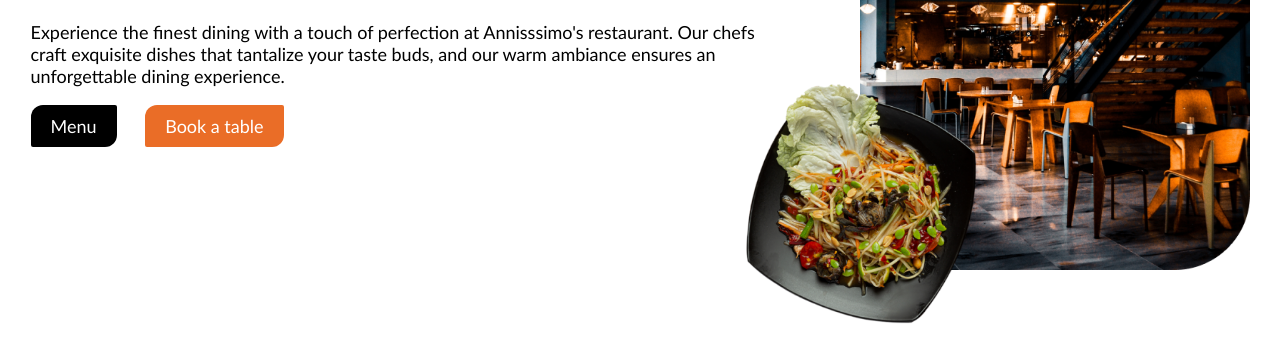
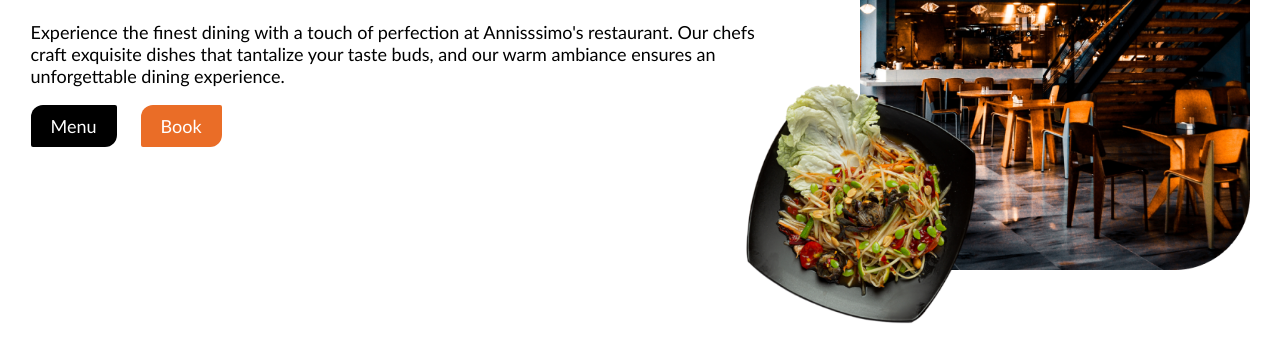
Before and after one commit to annisssimo/restaurant-page, a website built with webpack: page dist/index.html in a window 1280 px wide. Shown: the part 427-788 px from the top of the page. Built offline with nearby package versions, Linux system fonts and the light colour scheme.

Commit message:
feat: implement home page by using js only

```diff
--- /dev/null
+++ b/src/homepage.js
@@ -0,0 +1,35 @@
+export function generateHomePage() {
+    const contentDiv = document.getElementById('content');
+
+    const homeTextDiv = document.createElement('div');
+    const h1 = document.createElement('h1');
+    const p = document.createElement('p');
+    const menuBtn = document.createElement('button');
+    const bookBtn = document.createElement('button');
+
+    const homeImagesDiv = document.createElement('div');
+    const img1 = document.createElement('img');
+    const img2 = document.createElement('img');
+
+    homeTextDiv.classList.add('home-text');
+    menuBtn.classList.add('menu-button');
+    bookBtn.classList.add('book-btn');
+
+    img1.setAttribute('src', '../img/main-photo.png');
+    img2.setAttribute('src', '../img/dish.png');
+
+    h1.textContent = "Best food for you in Annisssimo's";
+    p.textContent = "Experience the finest dining with a touch of perfection at Annisssimo's restaurant. Our chefs craft exquisite dishes that tantalize your taste buds, and our warm ambiance ensures an unforgettable dining experience.";
+    menuBtn.textContent = "Menu";
+    bookBtn.textContent = "Book";
+
+    contentDiv.appendChild(homeTextDiv);
+    contentDiv.appendChild(homeImagesDiv);
+    homeTextDiv.appendChild(h1);
+    homeTextDiv.appendChild(p);
+    homeTextDiv.appendChild(menuBtn);
+    homeTextDiv.appendChild(bookBtn);
+
+    homeImagesDiv.appendChild(img1);
+    homeImagesDiv.appendChild(img2);
+}
--- a/src/index.js
+++ b/src/index.js
@@ -0,0 +1,3 @@
+import {generateHomePage} from './homepage';
+
+generateHomePage();
```
Also changed, not shown: dist/index.html, dist/main.js.
